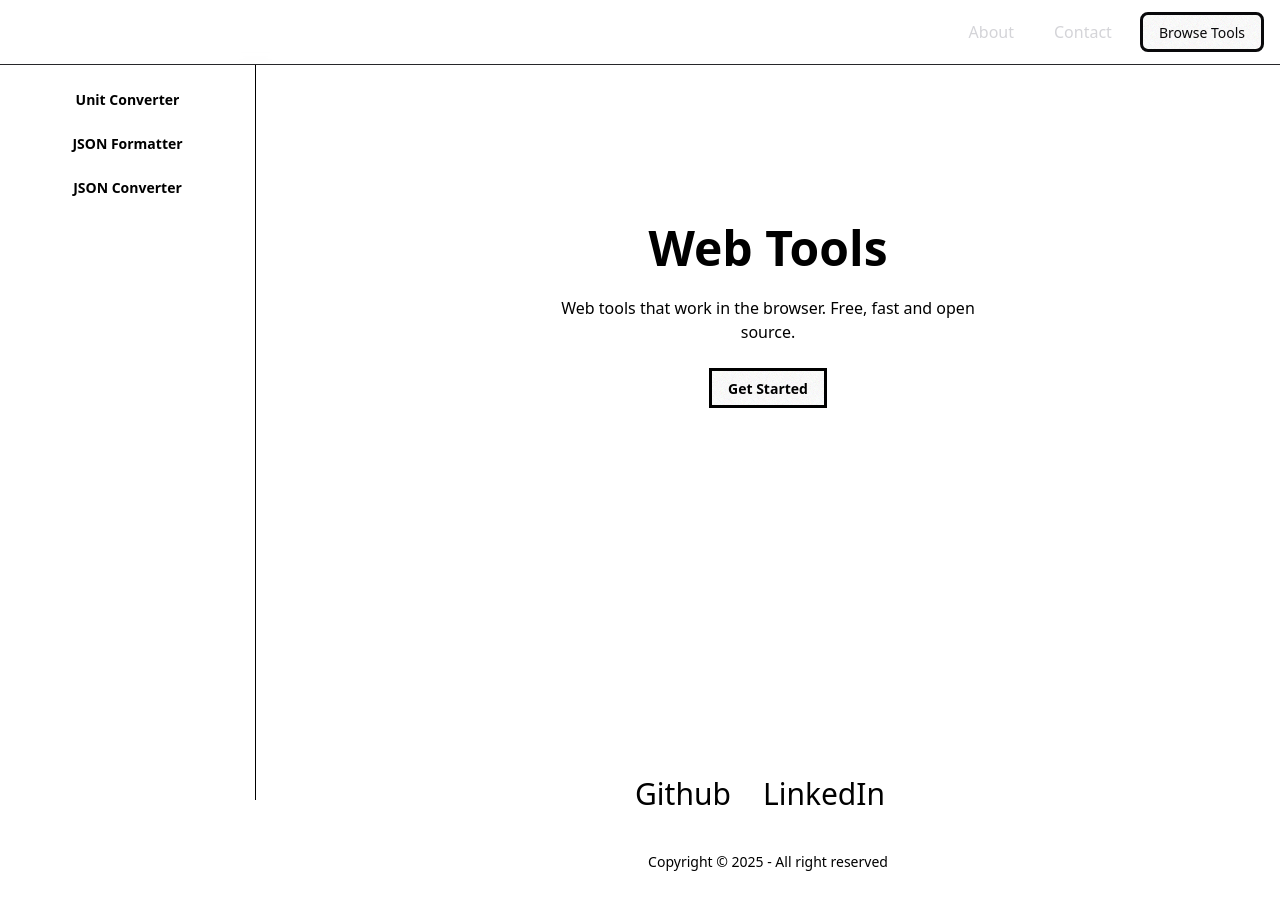
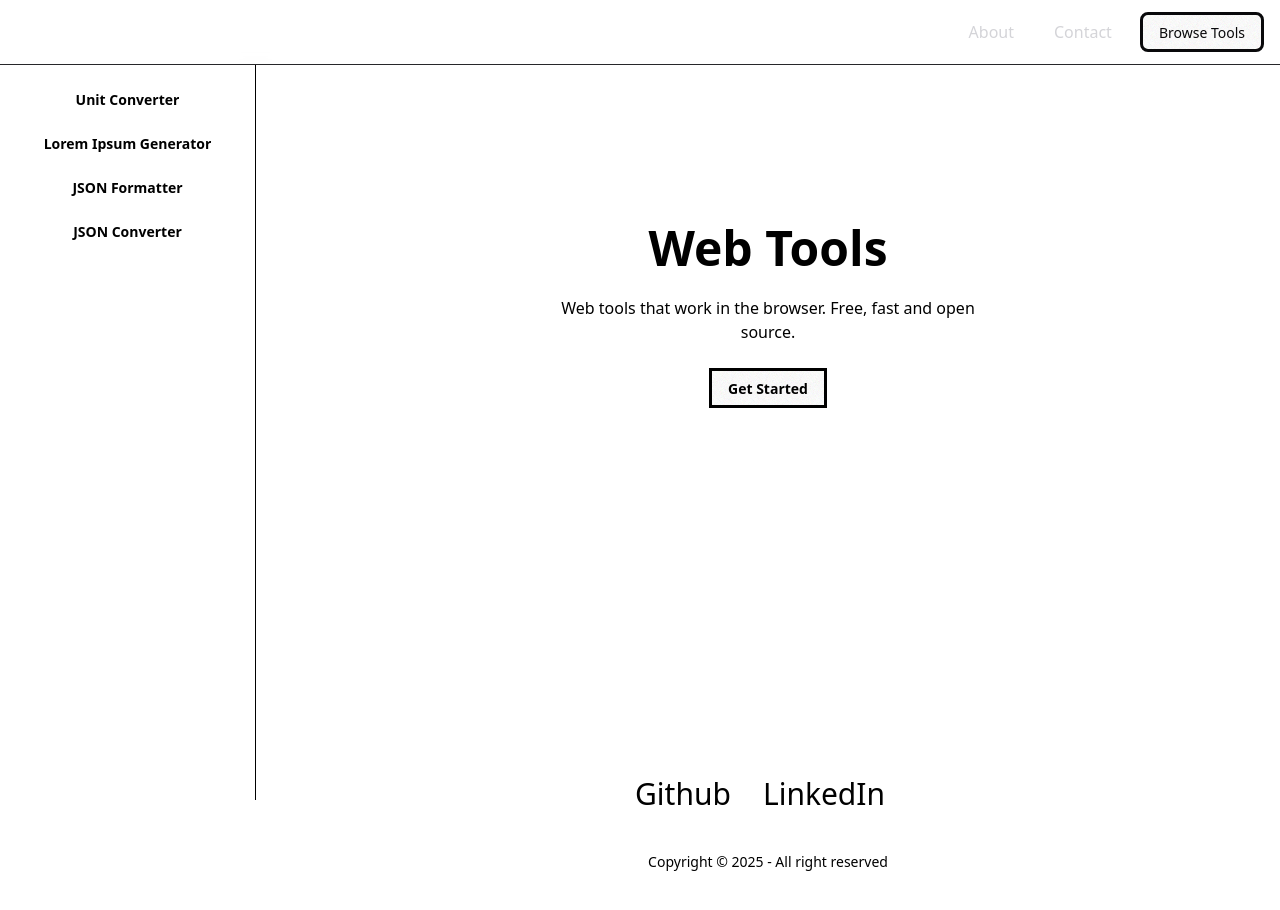
Before and after one commit to lazy-snorlax/webtools, a Vue app: page / in a window 1280 px wide. Built offline with nearby package versions, Linux system fonts and the light colour scheme.

Commit message:
add lorem generator to navigation

```diff
--- a/src/components/Sidebar.vue
+++ b/src/components/Sidebar.vue
@@ -3,6 +3,7 @@
         <div class="mb-6">
             <div class="space-y-1">
                 <router-link :to="'/unit-converter'" class="group flex items-center gap-3 rounded-lc px-3 py-2 text-sm btn btn-ghost">Unit Converter</router-link>
+                <router-link :to="'/lorem-generator'" class="group flex items-center gap-3 rounded-lc px-3 py-2 text-sm btn btn-ghost">Lorem Ipsum Generator</router-link>
                 <router-link :to="'/json-formatter'" class="group flex items-center gap-3 rounded-lc px-3 py-2 text-sm btn btn-ghost">JSON Formatter</router-link>
                 <router-link :to="'/json-converter'" class="group flex items-center gap-3 rounded-lc px-3 py-2 text-sm btn btn-ghost">JSON Converter</router-link>
             </div>
--- a/src/router/index.ts
+++ b/src/router/index.ts
@@ -4,7 +4,9 @@ import Contact from '@/pages/Contact.vue'
 import Home from '@/pages/Home.vue'
 import JsonConverter from '@/pages/JsonConverter.vue'
 import JsonFormatter from '@/pages/JsonFormatter.vue'
+import LoremGenerator from '@/pages/LoremGenerator.vue'
 import UnitConverter from '@/pages/UnitConverter.vue'
+import WorldClock from '@/pages/WorldClock.vue'
 import { createRouter, createWebHistory } from 'vue-router'
 
 const routes = [
@@ -38,6 +40,16 @@ const routes = [
     component: UnitConverter,
     meta: { layout: AppLayout }
   },
+  {
+    path: "/world-clock",
+    component: WorldClock,
+    meta: { layout: AppLayout }
+  },
+  {
+    path: "/lorem-generator",
+    component: LoremGenerator,
+    meta: { layout: AppLayout }
+  },
 ]
 
 const router = createRouter({
```
